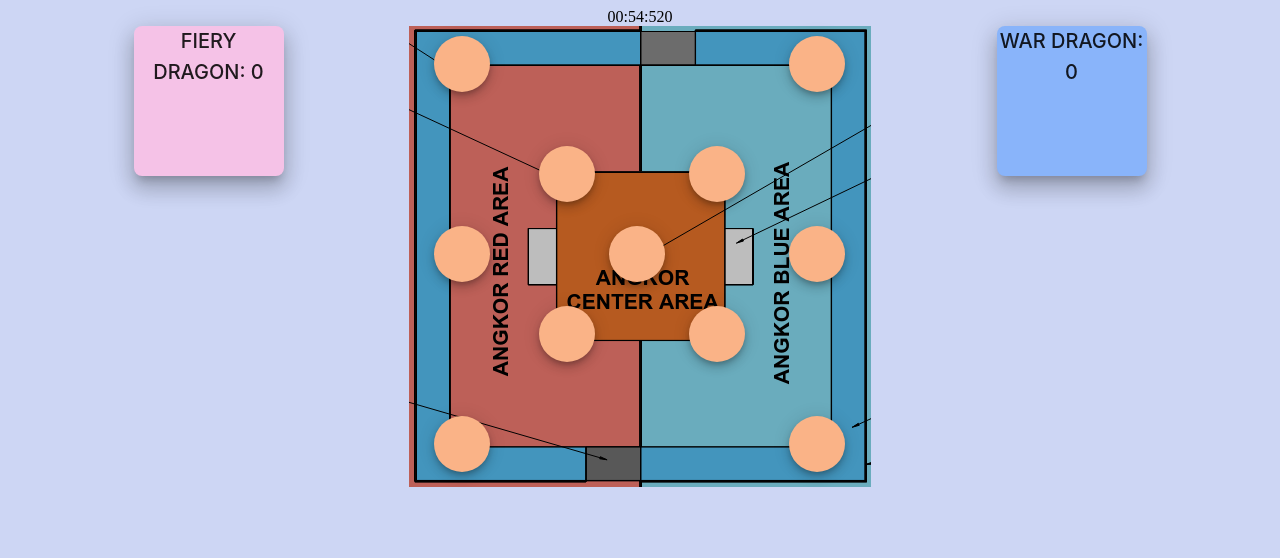
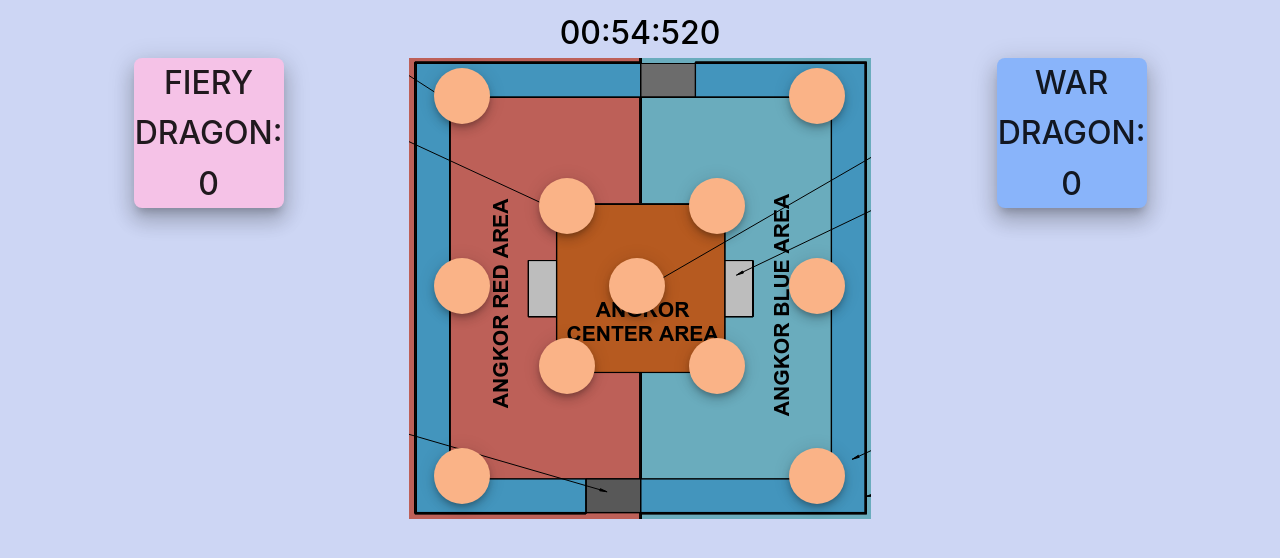
Before and after one commit to nc108x/2023-scoreboard, a React (Create React App) app: page / in a window 1280 px wide. Shown: the top 558 px of the page. Built offline with nearby package versions, Linux system fonts and the light colour scheme.

Commit message:
Update layout

```diff
--- a/src/components/Info.js
+++ b/src/components/Info.js
@@ -23,7 +23,7 @@ export default function Info({ score, dragonName, color }) {
             borderRadius: 2,
             typography: "subtitle2",
             textAlign: "center",
-            fontSize: 20,
+            fontSize: 32,
           }}
         >
           {dragonName + "\nDRAGON: \n" + score}
--- a/src/components/Timer.js
+++ b/src/components/Timer.js
@@ -1,15 +1,26 @@
 import Countdown from "react-countdown";
 import { zeroPad, calcTimeDelta, formatTimeDelta } from "react-countdown";
+
+import Box from "@mui/material/Box";
+
+import theme from "../Theme.js";
+import { ThemeProvider } from "@mui/material/styles";
 
 export default function Timer({ startTime, countdownAmt }) {
   let renderer = ({ minutes, seconds, milliseconds, completed }) => {
     if (completed) {
-      return "END";
+      return (
+        <ThemeProvider theme={theme}>
+          <Box sx={{ typography: "subtitle2", fontSize: 32 }}>END</Box>
+        </ThemeProvider>
+      );
     } else {
       return (
-        <span>
-          {zeroPad(minutes)}:{zeroPad(seconds)}:{zeroPad(milliseconds, 3)}
-        </span>
+        <ThemeProvider theme={theme}>
+          <Box sx={{ typography: "subtitle2", fontSize: 32 }}>
+            {zeroPad(minutes)}:{zeroPad(seconds)}:{zeroPad(milliseconds, 3)}
+          </Box>
+        </ThemeProvider>
       );
     }
   };
```
